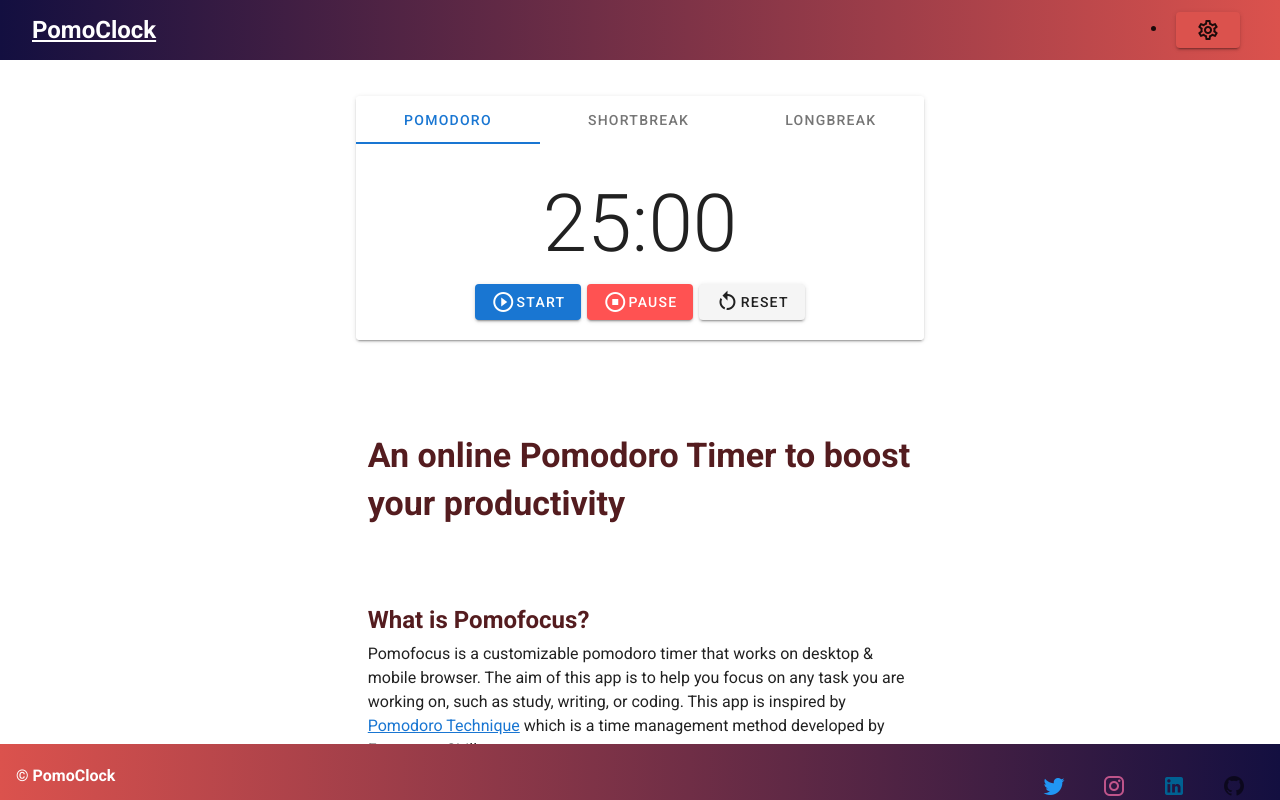
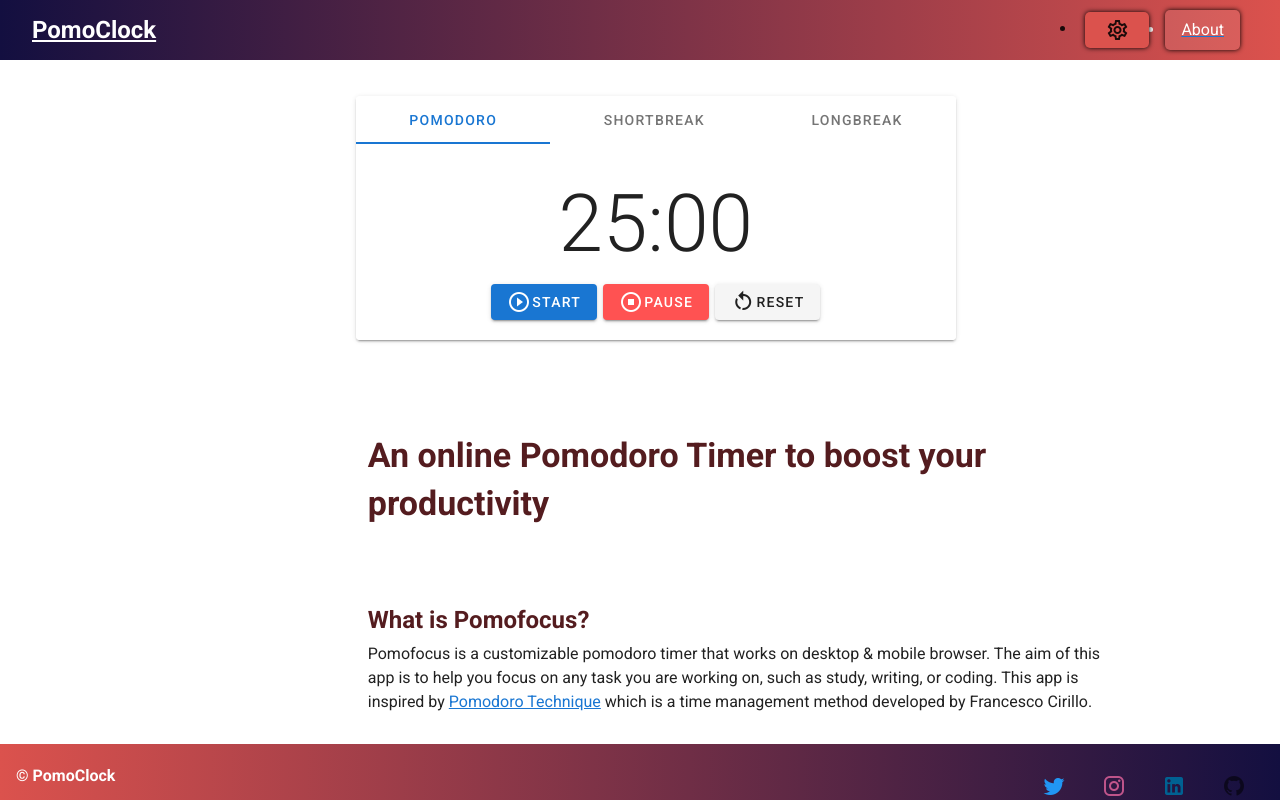
Before and after one commit to waledagne/PomodoroFocus, a Vue app: page / in a window 1280 px wide. Shown: the top 800 px of the page. Built offline with nearby package versions, Linux system fonts and the light colour scheme.

Commit message:
tailwind added

```diff
--- a/package.json
+++ b/package.json
@@ -18,13 +18,16 @@
     "@vue/cli-plugin-eslint": "^4.5.0",
     "@vue/cli-service": "^4.5.0",
     "@vue/eslint-config-prettier": "^6.0.0",
+    "autoprefixer": "^10.3.3",
     "babel-eslint": "^10.1.0",
     "eslint": "^6.7.2",
     "eslint-plugin-prettier": "^3.3.1",
     "eslint-plugin-vue": "^6.2.2",
+    "postcss": "^8.3.6",
     "prettier": "^2.2.1",
     "sass": "~1.32.0",
     "sass-loader": "^10.0.0",
+    "tailwindcss": "^2.2.9",
     "vue-cli-plugin-vuetify": "^2.4.1",
     "vue-template-compiler": "^2.6.11",
     "vuetify-loader": "^1.7.0"
--- a/src/App.vue
+++ b/src/App.vue
@@ -4,11 +4,10 @@
   <v-content>
     <v-container>
       <v-row>
-        <v-col sm="6" offset-sm="3">
+        <v-col sm="8" offset-sm="3">
          <router-view></router-view>
         </v-col>
       </v-row>
-
       </v-container>
    </v-content>
    <br>
@@ -17,7 +16,6 @@
 </template>
 
 <script>
-//import Pomo from "./components/Pomo.vue";
 import Nav from "./components/Nav.vue"
 import Footer from "./components/Footer.vue";
 
@@ -26,7 +24,6 @@
 
 components: {
   Nav,
-  //Pomo,
   Footer,
 },
 data() {
@@ -38,6 +35,10 @@
 </script>
 
 <style>
+*{
+  margin: 0;
+  padding: 0;
+}
 nav {
   width: 100%;
   height: 60px;
--- a/src/components/Nav.vue
+++ b/src/components/Nav.vue
@@ -12,11 +12,13 @@
         </li>
          <!-- <li class="nav-item">
                  Home
-        </li>
+        </li> -->
+        <router-link to="/about">
         <li class="nav-item">
         About
         </li>
-        <li class="nav-item">
+        </router-link>
+        <!-- <li class="nav-item">
          Contact
         </li> -->
       </ul>
@@ -53,10 +55,10 @@
   color: white;
   margin: 0 0.5rem;
   padding: 0.5rem 1rem;
-  /* background-color: rgba(255, 255, 255, 0.083); */
-  /* border-radius: 5px;
-  box-shadow: 0 0 5px #000000; */
-  /* transition: all 0.25s; */
+  background-color: rgba(255, 255, 255, 0.083);
+  border-radius: 5px;
+  box-shadow: 0 0 5px #000000;
+   transition: all 0.25s;
 }
 
 .nav-item:hover,
```
Also changed, not shown: 1 other file (tests, documents, lock files or other folders).
